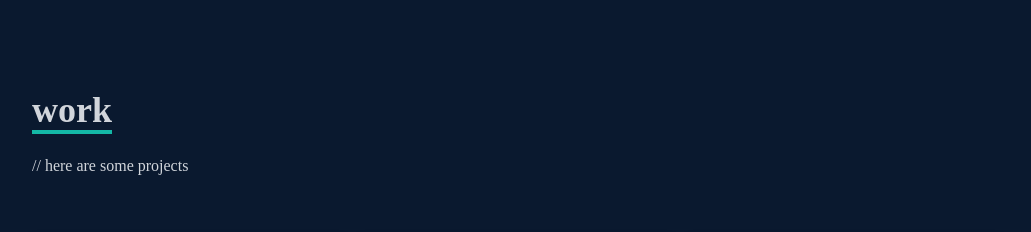
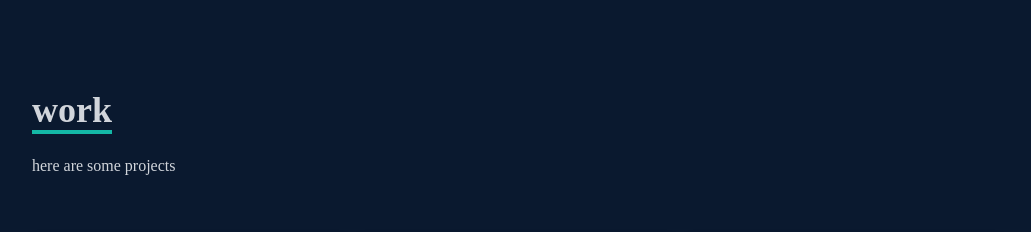
Before and after one commit to mlgibson8/Michael_Portfolio, a React (Create React App) app: page / in a window 1280 px wide. Shown: the part 2380-2612 px from the top of the page, without its empty margins (124-1155 px from the left). Built offline with nearby package versions, Linux system fonts and the light colour scheme.

Commit message:
fixed some typos

```diff
--- a/src/components/Home.jsx
+++ b/src/components/Home.jsx
@@ -15,8 +15,8 @@ const Home = () => {
       <p className='text-blue-500 py-4 max-w-[700px]'>A recent graduate of Denver University I've been honing my skills in front-end and back-end technologies, a wide range of programming languages including HTML, CSS, JavaScript.
       Through countless hours of hands-on projects and collaborative coding challenges, I have not only built a solid foundation but also learned the art of efficient problem-solving and creative thinking. </p>
       <div>
-        <button className='text-white group border-2 px-6 py-3 my-2 flex items-center hover:bg-teal-600 hover:border-pink-600'><Link onClick={handleClick} to="work"  smooth={true} duration={50}>
-          Projects
+        <button className='text-white group border-2 px-6 py-3 my-2 flex items-center hover:bg-teal-600 hover:border-pink-600'><Link onClick={handleClick} to="work" smooth={true} duration={50}>
+        Projects
         </Link>
         <span className='group-hover:rotate-90 duraton-300'>
         <HiArrowNarrowRight className='ml-3' />
--- a/src/components/Projects.jsx
+++ b/src/components/Projects.jsx
@@ -16,7 +16,7 @@ const Work = () => {
           <p className="text-4xl font-bold inline border-b-4 text-gray-300 border-teal-500">
             work
           </p>
-          <p className="py-6">// here are some projects</p>
+          <p className="py-6">here are some projects</p>
         </div>
 
         <div className="grid sm:grid-cols-2 md:grid-cols-3 gap-4">
```
